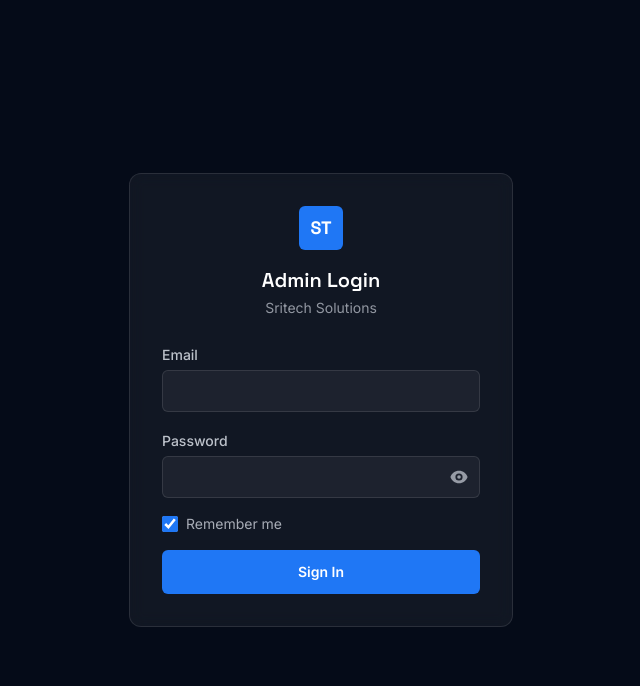
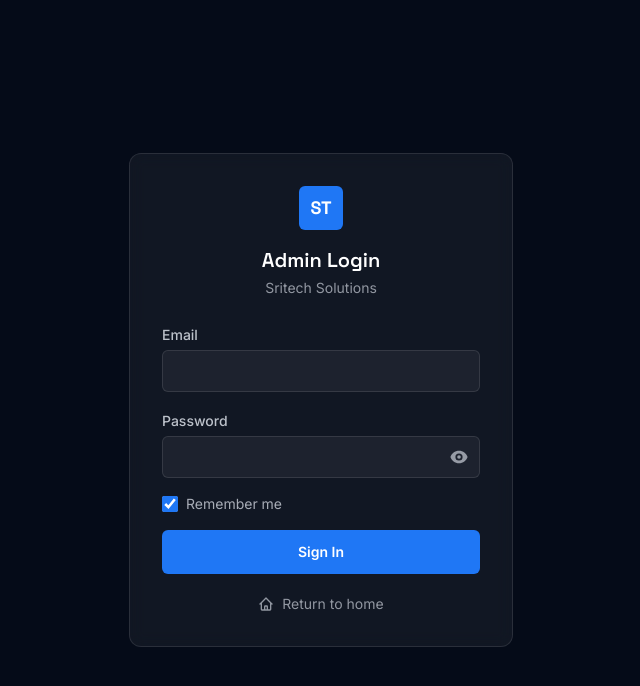
Before and after one commit to kadaliadithya123-dot/client-website, a React (Vite) app in the folder client/: page /admin/login in a window 1280 px wide. Shown: the top 686 px of the page, without its empty margins (319-959 px from the left). Built offline with nearby package versions, Linux system fonts and the light colour scheme; no server answers.

Commit message:
Add home link to admin login

```diff
--- a/client/src/pages/admin/Login.jsx
+++ b/client/src/pages/admin/Login.jsx
@@ -1,7 +1,7 @@
 import { useState } from "react";
-import { useNavigate, Navigate } from "react-router-dom";
+import { Link, useNavigate, Navigate } from "react-router-dom";
 import toast from "react-hot-toast";
-import { HiEye, HiEyeOff } from "react-icons/hi";
+import { HiEye, HiEyeOff, HiOutlineHome } from "react-icons/hi";
 import { useAuth } from "../../context/AuthContext.jsx";
 
 const Login = () => {
@@ -83,6 +83,14 @@
             {submitting ? "Signing in..." : "Sign In"}
           </button>
         </form>
+
+        <Link
+          to="/"
+          className="mt-5 flex items-center justify-center gap-2 text-sm text-mist/60 transition-colors hover:text-white"
+        >
+          <HiOutlineHome size={16} />
+          Return to home
+        </Link>
       </div>
     </div>
   );
```
